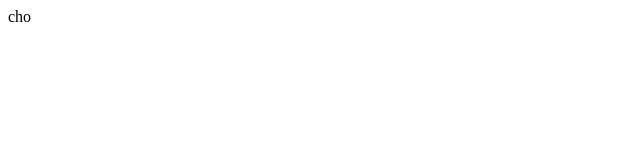
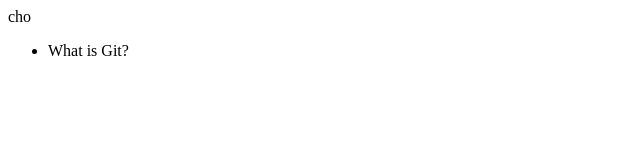
Before and after one commit to suersehii1/attic, a plain HTML site: page index.html in a window 1280 px wide. Shown: the full height of the page, 0-640 px from the left. Drawn offline with Linux system fonts and the light colour scheme.

Commit message:
add first <li>

```diff
--- a/index.html
+++ b/index.html
@@ -2,6 +2,7 @@
   <header>cho</header>
   <boby>
     <ul>
+      <li>What is Git?</li>
     </ul>
   </body>
 </html>
```
